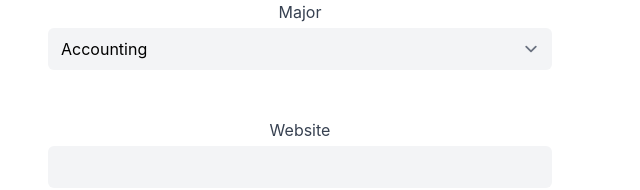
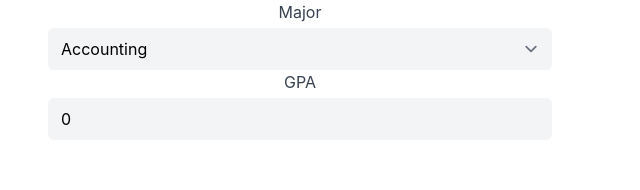
Before and after one commit to snroeung/resume-autofill-extension, a React (Create React App) app in the folder codebase/: page / in a window 1280 px wide. Shown: the part 736-926 px from the top of the page, without its empty margins (0-640 px from the left). Built offline with nearby package versions, Linux system fonts and the light colour scheme.

Commit message:
add gpa option

```diff
--- a/codebase/src/pages/ContactInformation.js
+++ b/codebase/src/pages/ContactInformation.js
@@ -33,6 +33,7 @@ function ContactInformation({ setSavedContactInformation }) {
             university: storedContactInformation?.university ?? "",
             educationLevel: storedContactInformation?.educationLevel ?? "",
             major: storedContactInformation?.major ?? "",
+            gpa: storedContactInformation?.gpa ?? 0.00,
             websiteUrl: storedContactInformation?.websiteUrl ?? "",
             linkedinUrl: storedContactInformation?.linkedinUrl ?? "",
             githubUrl: storedContactInformation?.githubUrl ?? ""
@@ -49,10 +50,7 @@ function ContactInformation({ setSavedContactInformation }) {
     // set the contact information based on the stored information from chrome storage
     useEffect(() => {
         if (storedContactInformation) {
-          setContactInformation((prevContactInformation) => ({
-            ...prevContactInformation,
-            ...storedContactInformation
-          }));
+          setContactInformation(storedContactInformation);
         }
       }, [storedContactInformation]);
 
@@ -284,6 +282,20 @@ function ContactInformation({ setSavedContactInformation }) {
                         {selectMajors}
                         </select>
                     </label>
+                    <label className="flex flex-col justify-center">
+                        <span className="text-gray-700">GPA</span>
+                        <input type="url"
+                            value={contactInformation.gpa}
+                            onChange={(event) => handleContactInformationChange("gpa", event)}
+                            className="
+                    mt-1
+                    block
+                    mx-12
+                    rounded-md
+                    bg-gray-100
+                    border-transparent
+                    focus:border-gray-500 focus:bg-white focus:ring-0" placeholder="" />
+                    </label>
                 </div>
                 <div className="flex flex-col mt-12 my-2">
                     <label className="flex flex-col justify-center">
```
